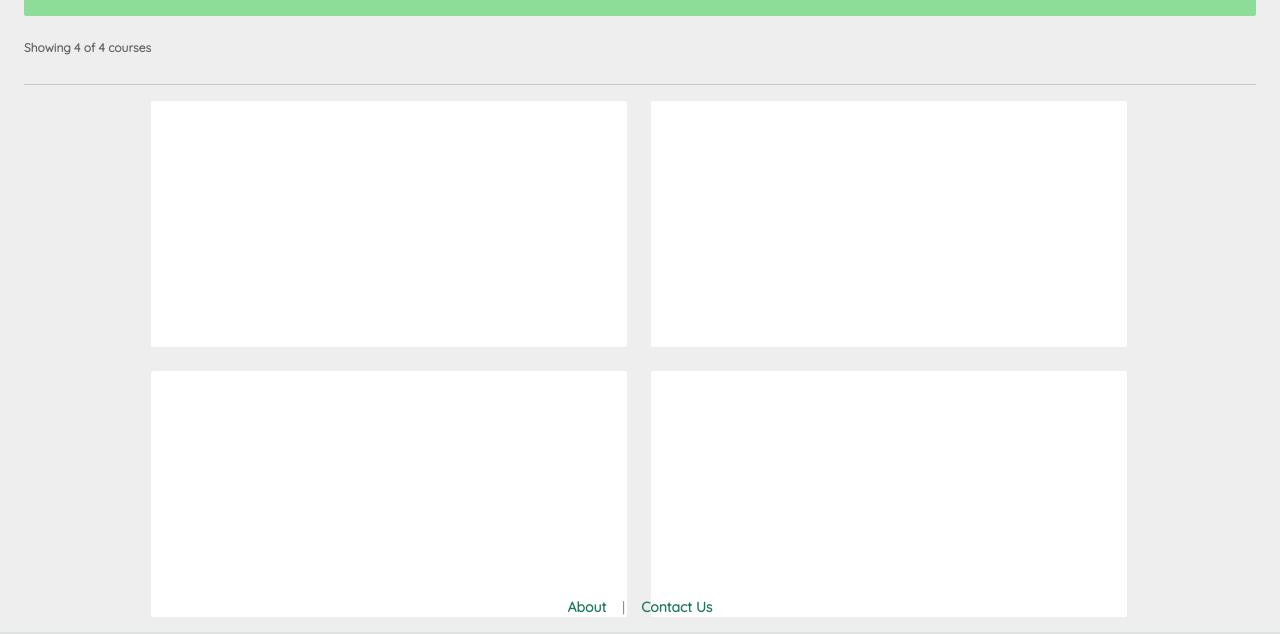
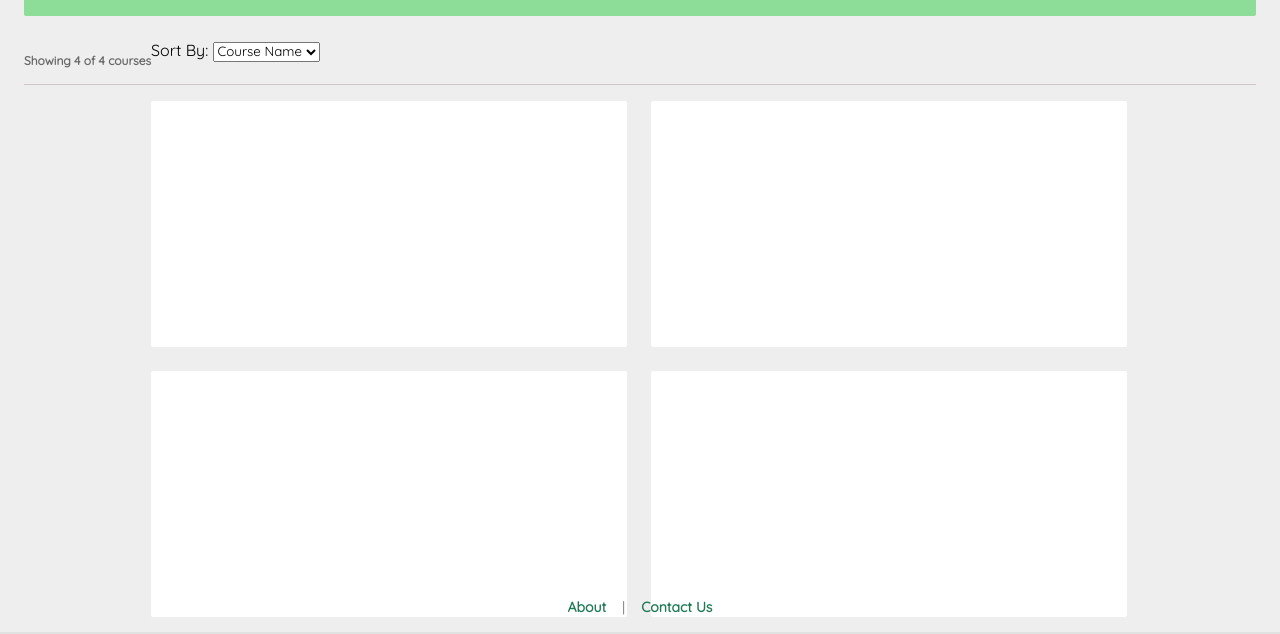
Before and after one commit to kartik17zeuslearning/zeustraining, a plain HTML site: page Task4_login_page/dashboard.html in a window 1280 px wide. Shown: the part 128-762 px from the top of the page. Drawn offline with Linux system fonts and the light colour scheme.

Commit message:
css change in dashboard

```diff
--- a/Task4_login_page/dashboard.css
+++ b/Task4_login_page/dashboard.css
@@ -20,13 +20,15 @@ body{
 }
 .main-container{
     width: 100%;
-    height: 100%;
+    height: 100vh;
 }
 
 .main-container .sub-container{
+    display: block;
     width: 100%;
-    height: 100%;
+    min-height: calc(100vh - 56px - 56px - 18);
     padding: 24px 24px 0 24px;
+    bottom: 98px;
 }
 
 .main-container .sub-nav{
@@ -42,6 +44,7 @@ body{
 }
 
 .main-container .sorting-bar{
+    display: flex;
     margin-top: 24px;
     margin-bottom: 16px;
     height: 45px;
@@ -50,9 +53,11 @@ body{
 }
 
 .main-container .sorting-bar h6{
+    margin: 13px 0 17px 0;
     font-size: 12px;
     color: #686868;
 }
+
 
 .sub-container .course-cards{
     width: 978px;
@@ -121,6 +126,7 @@ body{
     bottom: 0;
     color: #616161;
 }
+
 .footer div{
     font-size: 12px;
     gap: 15px;
--- a/Task4_login_page/dashboard.html
+++ b/Task4_login_page/dashboard.html
@@ -25,6 +25,12 @@
                 <h6>
                     Showing 4 of 4 courses
                 </h6>
+                <div class="select select-state">
+                    <label for="sort by">Sort By:</label>
+                    <select name="sortby" id="sortby">
+                        <option class="text1" value="course name">Course Name</option>
+                    </select>
+                </div>
             </div>
 
             <div class="course-cards">
--- a/Task4_login_page/index_style.css
+++ b/Task4_login_page/index_style.css
@@ -121,10 +121,6 @@ select{
     background-color: transparent;
     color: #222222;
     font-weight: bold;
-}
-
-.district {
-    margin-left: 32px;
 }
 
 .select select{
```
Lines whose indentation alone changed are shown as unchanged.
